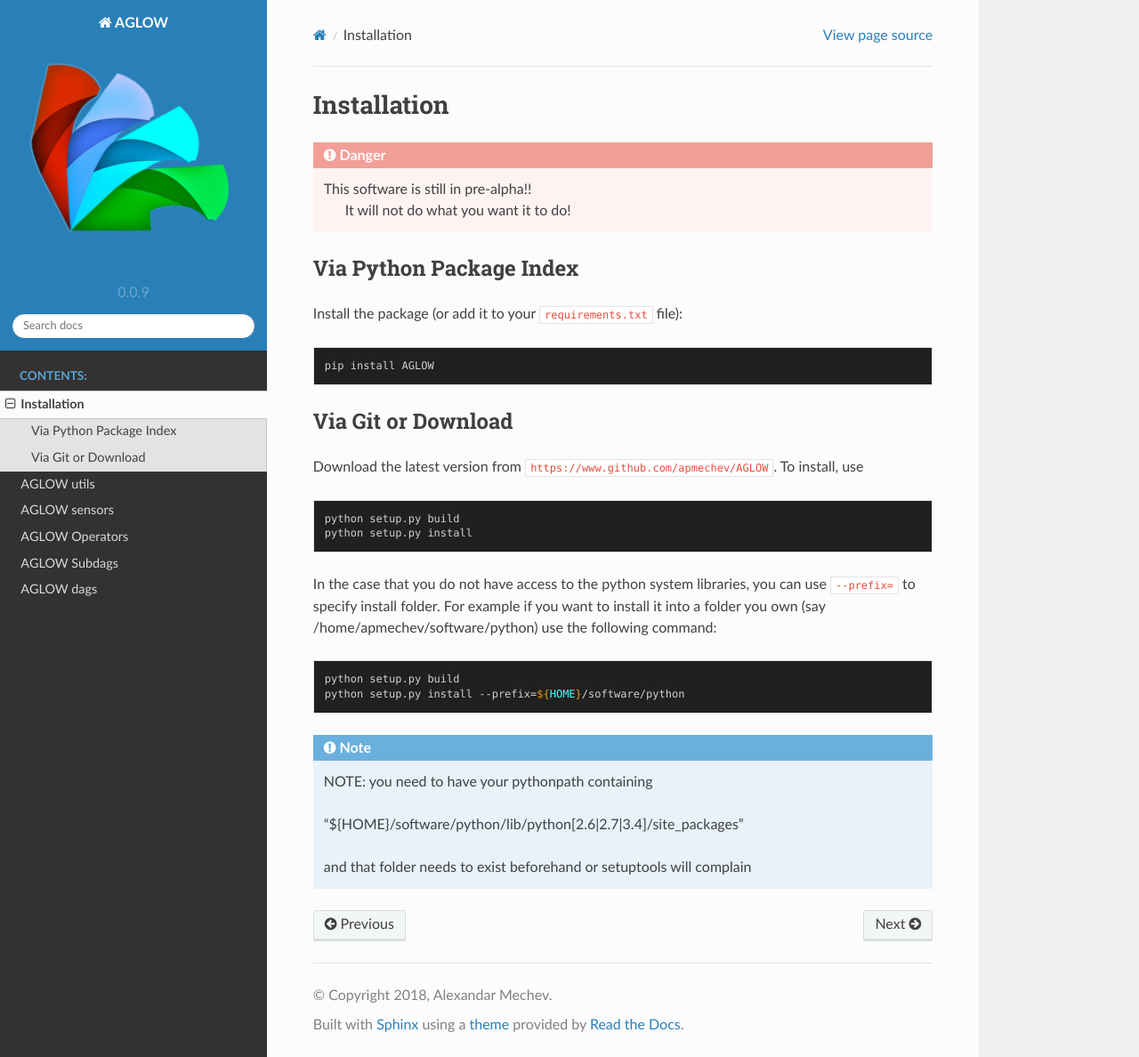
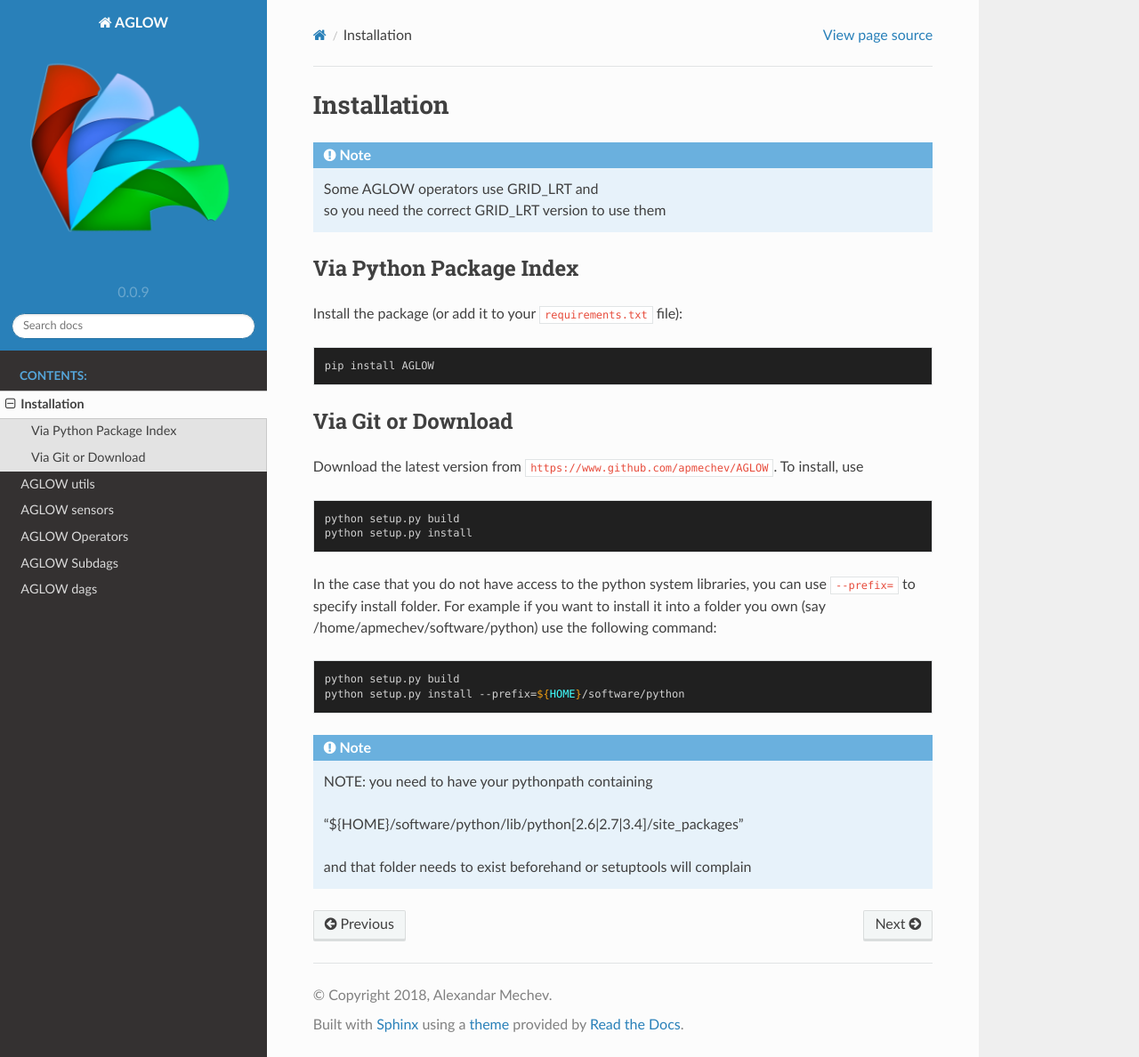
Before and after one commit to apmechev/AGLOW, a Sphinx documentation site: the page built from docs/installing.rst, in a window 1280 px wide and 1188 px high. Shown: the whole window at 89% size. Built offline with Sphinx 7.4.7 and the Read the Docs theme 2.0.0, drawn with Linux system fonts in a browser that asks for light colours; formulas are drawn with MathJax 3.

Commit message:
updating doc

```diff
--- a/docs/installing.rst
+++ b/docs/installing.rst
@@ -2,9 +2,9 @@
 Installation
 ************
 
-.. DANGER::
-  |  This software is still in pre-alpha!!
-  |   It will not do what you want it to do!
+.. NOTE::
+  |   Some AGLOW operators use GRID\_LRT and
+  |   so you need the correct GRID\_LRT version to use them
 
 
 Via Python Package Index
```
